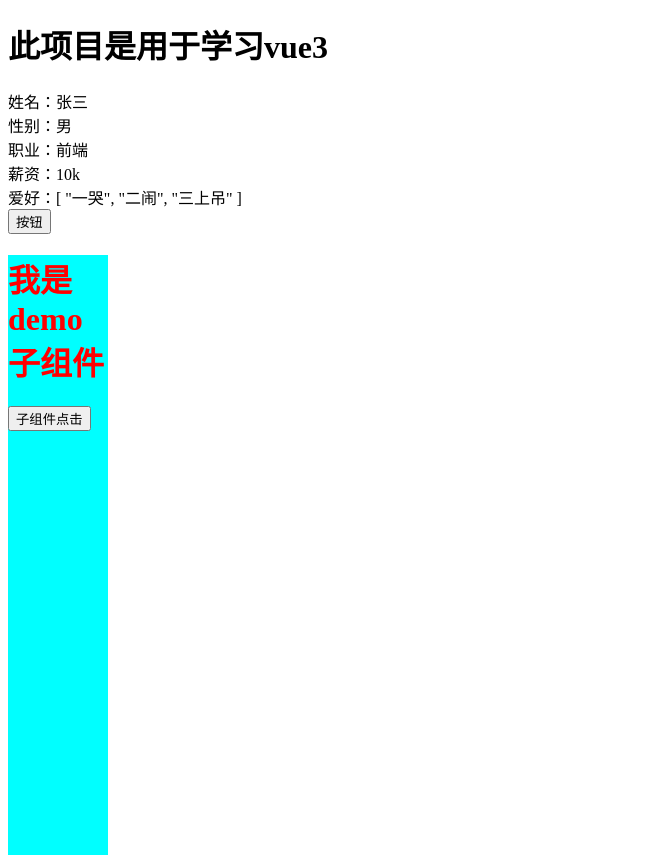
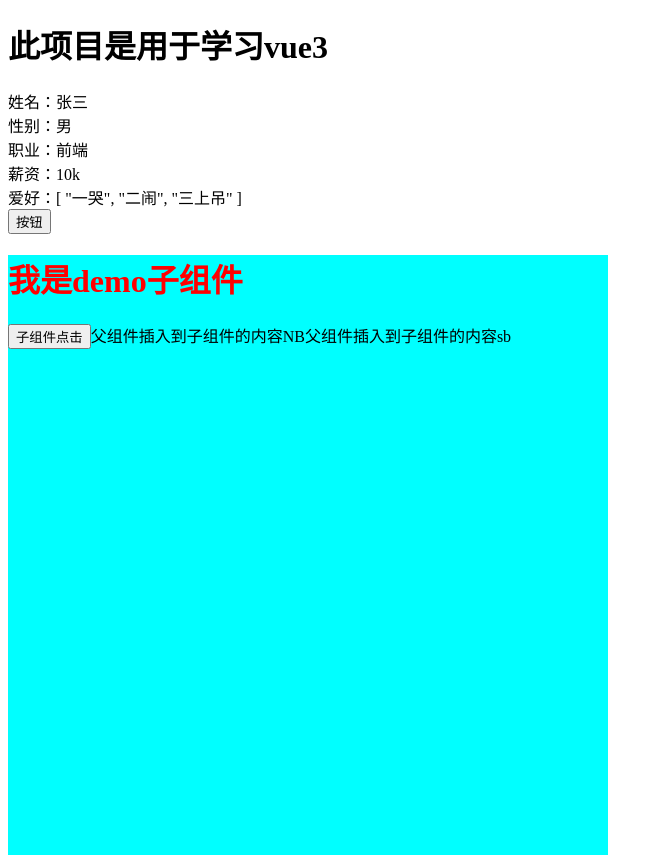
Before and after one commit to hykBigHeart/vue3_demo, a Vue app: page / in a window 1280 px wide. Shown: the whole page, without its empty margins (0-663 px from the left). Built offline with nearby package versions, Linux system fonts and the light colour scheme.

Commit message:
练习插槽

```diff
--- a/package.json
+++ b/package.json
@@ -4,6 +4,7 @@
   "private": true,
   "scripts": {
     "dev": "vue-cli-service serve",
+    "serve": "vue-cli-service serve",
     "build": "vue-cli-service build",
     "lint": "vue-cli-service lint"
   },
--- a/src/App.vue
+++ b/src/App.vue
@@ -6,7 +6,15 @@
 <div>薪资：{{job.money}}</div>
 <div>爱好：{{hobby}}</div>
 <button @click="change">按钮</button>
-<demo @hello='changeHello' sex="男" name='斯蒂芬'/>
+<demo @hello='changeHello' sex="男" name='斯蒂芬'>
+  <!-- #slot 暂时应该是不兼容，子组件的坑显示不出来，所以先都使用v-slot -->
+  <template v-slot:sb>
+    <span>父组件插入到子组件的内容sb</span>
+  </template>
+  <template v-slot:nb>
+    <span>父组件插入到子组件的内容NB</span>
+  </template>
+</demo>
 </template>
 
 <script>
--- a/src/components/demo.vue
+++ b/src/components/demo.vue
@@ -2,6 +2,8 @@
   <div class="demo">
     <h1>我是demo子组件</h1>
     <button @click="clickBtn">子组件点击</button>
+    <slot name="nb"></slot>
+    <slot name="sb"></slot>
   </div>
 </template>
 
@@ -12,6 +14,7 @@ export default {
   emits: ['hello'],
   setup(props, context) {
     // console.log(props, context.attrs)
+    console.log('context', context)
     console.log('context.slots', context.slots)
     function clickBtn() {
       context.emit('hello', '小明')
@@ -26,7 +29,7 @@ export default {
 <style lang='scss' scoped>
 .demo {
   background-color: aqua;
-  width: 100px;
+  width: 600px;
   height: 600px;
   h1 {
     color: red
```
Also changed, not shown: 1 other file (tests, documents, lock files or other folders).
